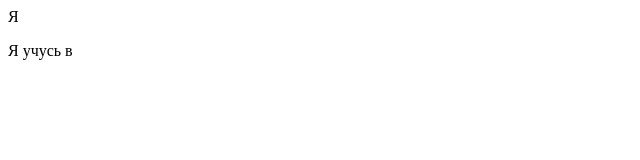
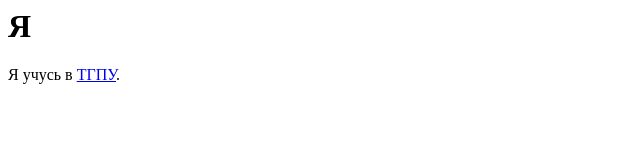
Before and after one commit to lozmanovaa-spec/lozmanovaa-spec.github.io, a plain HTML site: page index.html in a window 1280 px wide. Shown: the whole page, without its empty margins (0-640 px from the left). Drawn offline with Linux system fonts and the light colour scheme.

Commit message:
first page

```diff
--- a/index.html
+++ b/index.html
@@ -5,7 +5,7 @@
         <title>Мой сайт</title>
         </head>
         <bode>
-            <hl>Я</hl>
-            <p>Я учусь в <a href="https://tsp>ТГПУ</a>.</p>
+            <h1>Я</h1>
+            <p>Я учусь в <a href="https://tspu.ru">ТГПУ</a>.</p>
         </body>
     </html>
```
